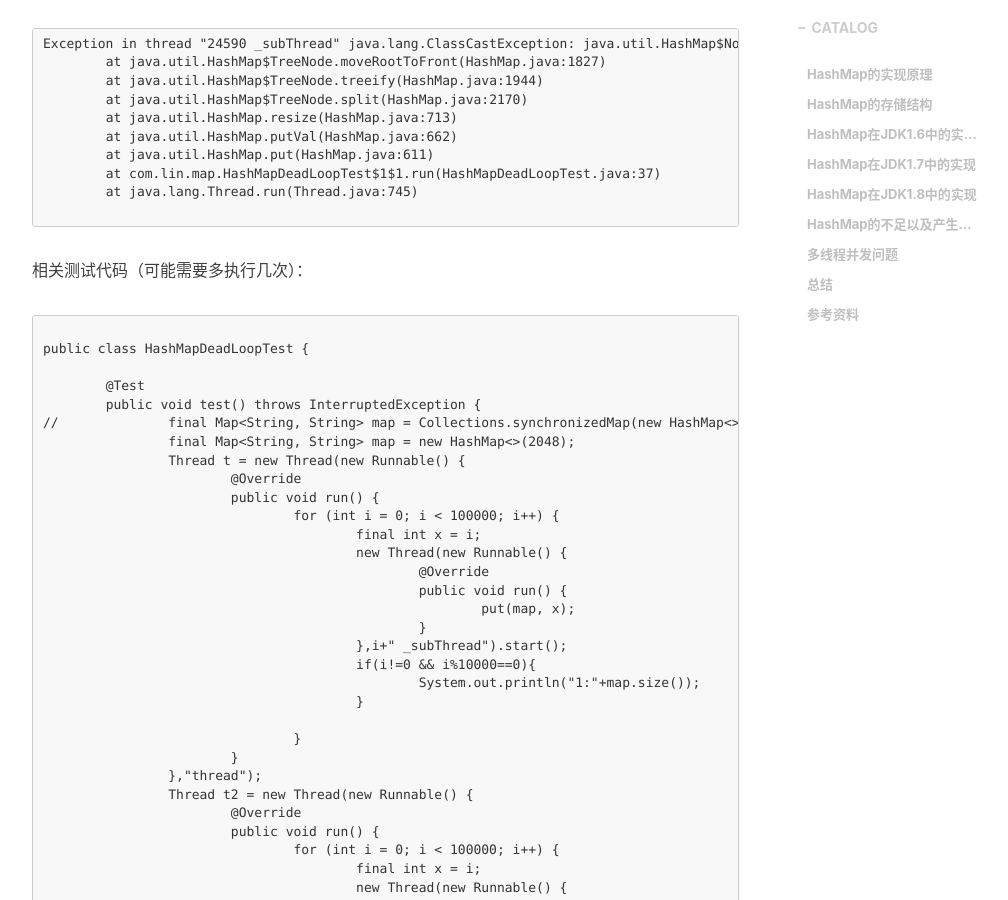
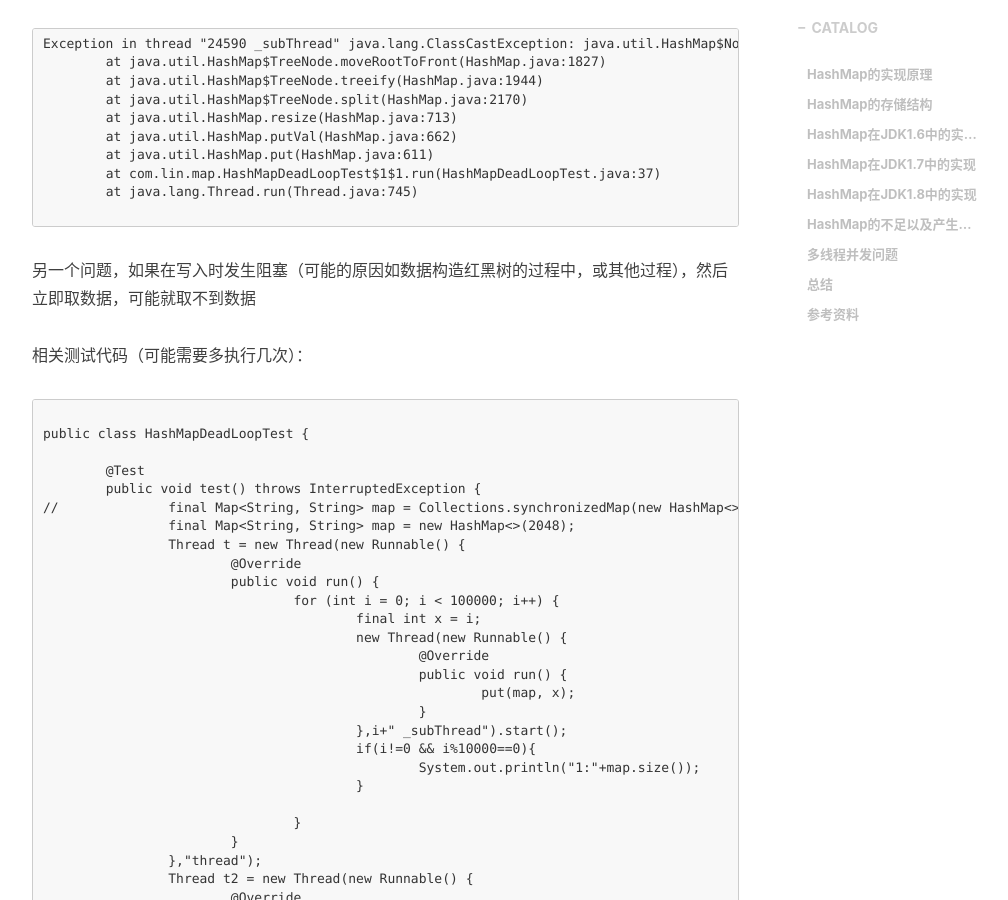
Before and after one commit to linfenliang/linfenliang.github.io, a Jekyll site: the page built from _posts/2017-08-04-HashMapInJDK-6-7-8-Differ.md, in a window 1280 px wide and 900 px high, scrolled down 14289 px. Shown: the whole window, without its empty margins (233-1241 px from the left). Built offline with Jekyll 4.4.1, drawn with Linux system fonts in a browser that asks for light colours; nearby versions of some CDN libraries; library files that are not in the unit come from our copies; comment, search, counter and statistics services are not loaded; some of the changed lines change nothing that is shown.

Commit message:
添加了百度统计

````diff
--- a/_config.yml
+++ b/_config.yml
@@ -59,7 +59,7 @@
 
 # Analytics settings
 # Baidu Analytics
-ba_track_id: 4cc1f2d8f3067386cc5cdb626a202901
+ba_track_id: 9d67e9b9980e2237a90122ce7ac41ba4
 # Google Analytics
 ga_track_id: 'UA-49627206-11'            # Format: UA-xxxxxx-xx
 ga_domain: linfenliang.github.io
--- a/_posts/2017-08-04-HashMapInJDK-6-7-8-Differ.md
+++ b/_posts/2017-08-04-HashMapInJDK-6-7-8-Differ.md
@@ -626,6 +626,7 @@
 
 ```
 
+另一个问题，如果在写入时发生阻塞（可能的原因如数据构造红黑树的过程中，或其他过程），然后立即取数据，可能就取不到数据
 
 相关测试代码（可能需要多执行几次）：
 
````
